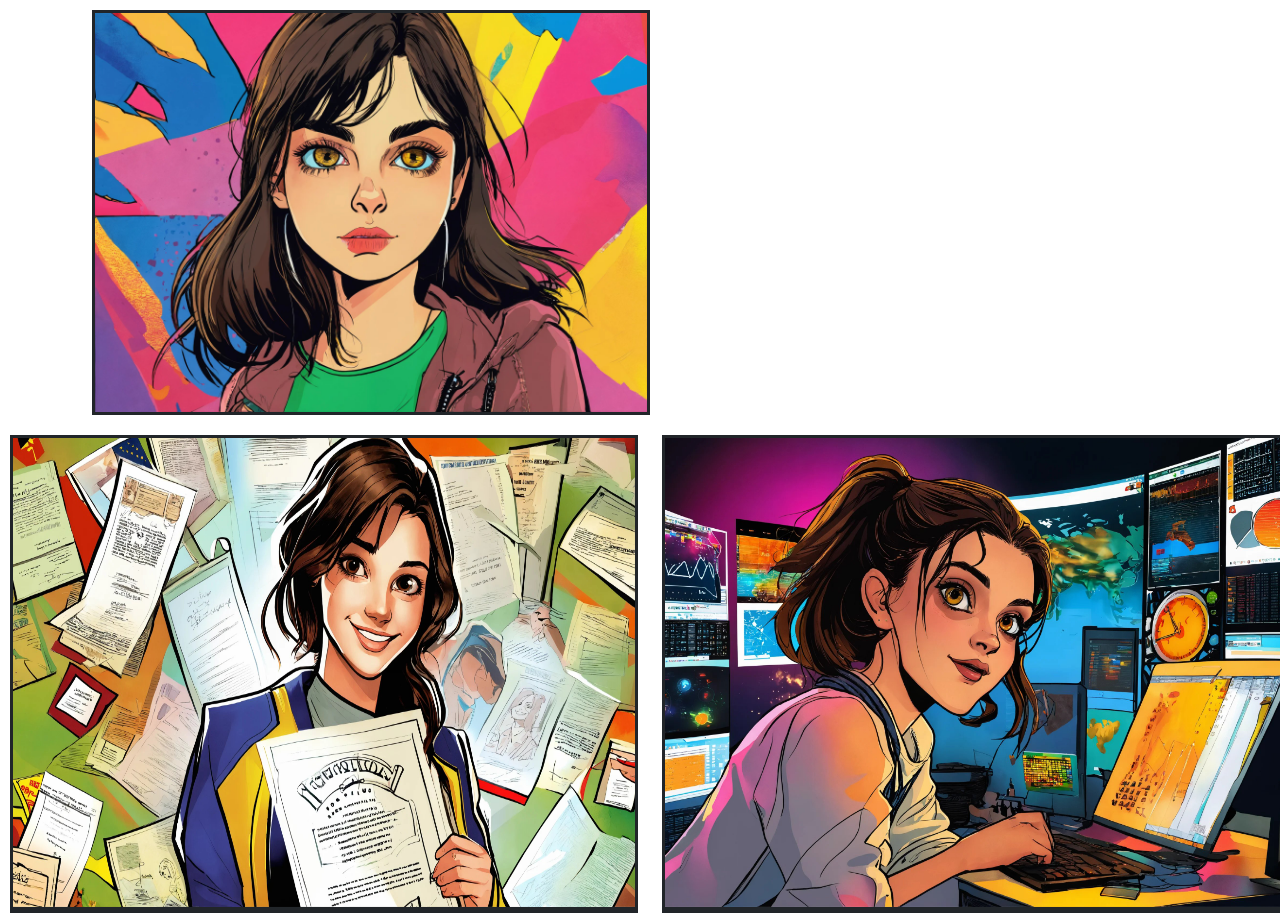
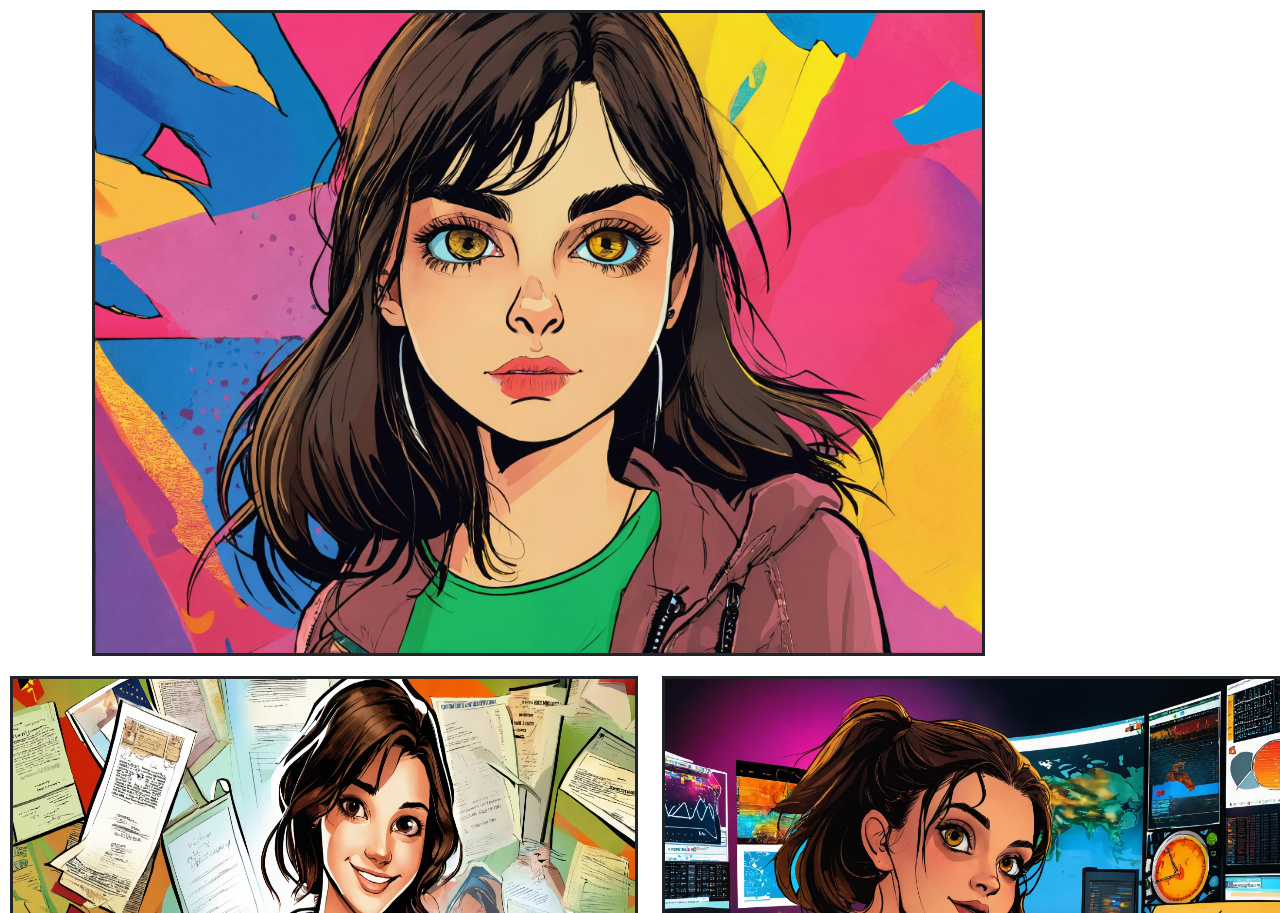
Before and after one commit to OceaneEdde/cv, a plain HTML site: page index.html in a window 1280 px wide. Shown: the top 913 px of the page. Drawn offline with nearby package versions, Linux system fonts and the light colour scheme.

Commit message:
initialisation

```diff
--- a/style.css
+++ b/style.css
@@ -5,8 +5,7 @@ img{
 
 .first-picture{
     margin:10px;
-    width: 50%;
-    height: 80%;
+    width: 80%;
 }
 
 .second-picture{
```
